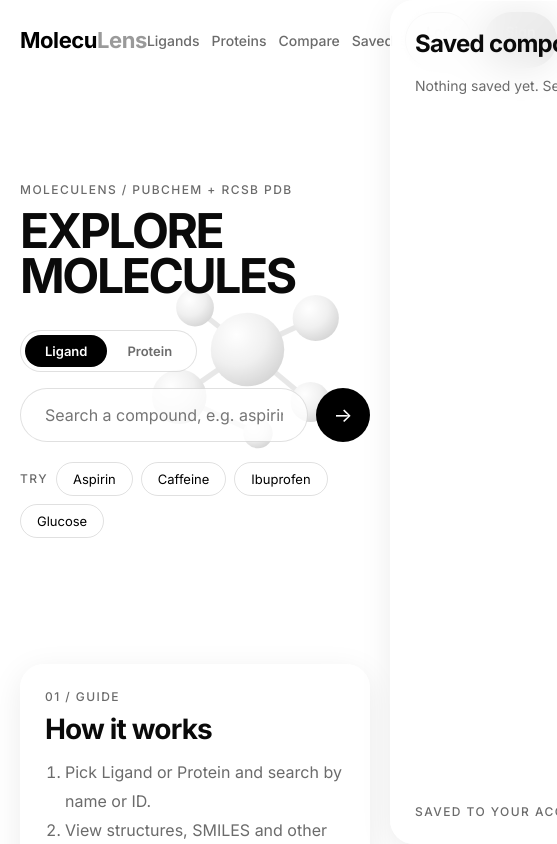
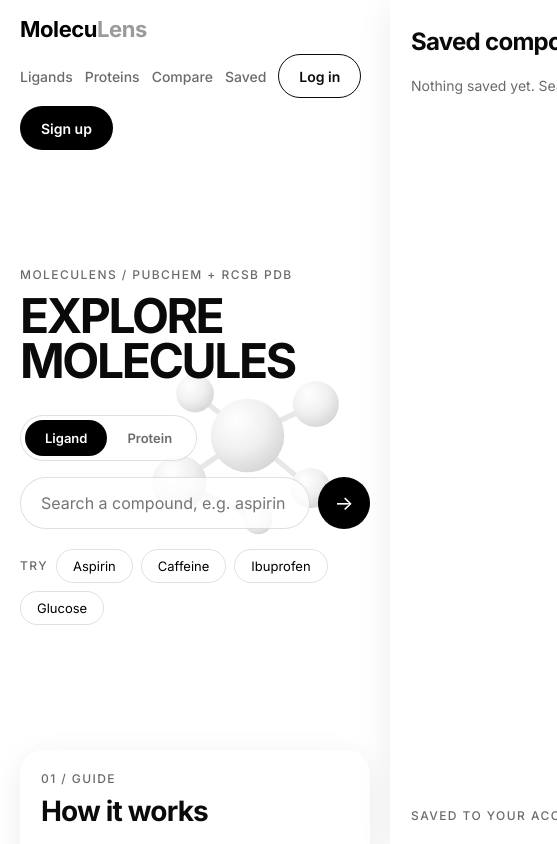
Before and after one commit to Esimisan/MolecuLens, a React (Vite) app in the folder frontend/: page / in a window 390 px wide. Shown: the top 844 px of the page, 557 px wide, since content can reach past the window. Built offline with nearby package versions, Linux system fonts and the light colour scheme.

Commit message:
updated styles for improved responsiveness and consistency; update design tokens, spacing, and layout across multiple components

```diff
--- a/frontend/src/index.css
+++ b/frontend/src/index.css
@@ -14,21 +14,26 @@
   /* Frosted glass card */
   --glass-bg: rgba(255, 255, 255, 0.6);
   --glass-border: rgba(255, 255, 255, 0.8);
-  --glass-shadow: 0 8px 32px rgba(0, 0, 0, 0.08);
-  --glass-blur: blur(20px);
+  --glass-shadow: 0 0.5rem 2rem rgba(0, 0, 0, 0.08);
+  --glass-blur: blur(1.25rem);
 
   /* Shape */
-  --radius-card: 24px;
-  --radius-pill: 999px;
+  --radius-card: 1.5rem;
+  --radius-pill: 100vmax;
 
-  /* Spacing scale */
-  --space-1: 4px;
-  --space-2: 8px;
-  --space-3: 12px;
-  --space-4: 16px;
-  --space-6: 24px;
-  --space-8: 32px;
-  --space-12: 48px;
+  /* Spacing scale (1rem = 16px by default) */
+  --space-1: 0.25rem;
+  --space-2: 0.5rem;
+  --space-3: 0.75rem;
+  --space-4: 1rem;
+  --space-6: 1.5rem;
+  --space-8: 2rem;
+  --space-12: 3rem;
+
+  /* Layout */
+  --header-height: 5rem;
+  --page-max: 75rem;
+  --page-gutter: clamp(1.25rem, 4vw, 2.5rem);
 
   /* Type */
   --font-sans: "Inter", system-ui, -apple-system, sans-serif;
@@ -39,6 +44,10 @@
 *::before,
 *::after {
   box-sizing: border-box;
+}
+
+html {
+  font-size: 100%; /* respect the user's browser font setting */
 }
 
 body {
@@ -61,27 +70,38 @@ input {
   font-family: inherit;
 }
 
+img,
+svg {
+  max-width: 100%;
+}
+
 a {
   color: inherit;
 }
 
 main {
-  min-height: calc(100vh - 80px);
+  min-height: calc(100vh - var(--header-height));
+  min-height: calc(100dvh - var(--header-height));
+}
+
+:focus-visible {
+  outline: 2px solid var(--color-text);
+  outline-offset: 2px;
 }
 
 /* ---------- Shared text helpers ---------- */
 .muted {
   color: var(--color-text-muted);
-  font-size: 14px;
+  font-size: 0.875rem;
 }
 .muted.small {
-  font-size: 12px;
-  margin-top: -8px;
+  font-size: 0.75rem;
+  margin-top: -0.5rem;
 }
 
 .eyebrow {
   /* labels like "01 / GUIDE" */
-  font-size: 12px;
+  font-size: 0.75rem;
   font-weight: 500;
   letter-spacing: 0.12em;
   text-transform: uppercase;
@@ -96,16 +116,17 @@ main {
   backdrop-filter: var(--glass-blur);
   -webkit-backdrop-filter: var(--glass-blur);
   border-radius: var(--radius-card);
-  padding: var(--space-6);
+  padding: clamp(1.25rem, 3vw, 1.5rem);
 }
 
 .btn {
   display: inline-flex;
   align-items: center;
   justify-content: center;
-  padding: 10px 20px;
+  min-height: 2.75rem; /* comfortable touch target */
+  padding: 0.625rem 1.25rem;
   border-radius: var(--radius-pill);
-  font-size: 14px;
+  font-size: 0.875rem;
   font-weight: 600;
   cursor: pointer;
   border: 1px solid transparent;
@@ -133,8 +154,8 @@ a.btn {
 
 .icon-button {
   /* small round button, e.g. close ✕ */
-  width: 36px;
-  height: 36px;
+  width: 2.5rem;
+  height: 2.5rem;
   border-radius: 50%;
   border: 1px solid var(--color-border);
   background: transparent;
@@ -143,21 +164,14 @@ a.btn {
 
 /* ---------- Generic page layout ---------- */
 .page {
-  max-width: 1200px;
+  max-width: var(--page-max);
   margin: 0 auto;
-  padding: 40px;
+  padding: 2.5rem var(--page-gutter);
 }
 .page-title {
-  font-size: clamp(40px, 7vw, 88px);
+  font-size: clamp(2.5rem, 7vw, 5.5rem);
   font-weight: 700;
   letter-spacing: -0.05em;
   text-transform: uppercase;
-  margin: 8px 0 32px;
+  margin: 0.5rem 0 2rem;
 }
-
-@media (max-width: 800px) {
-  .page {
-    padding-left: 20px;
-    padding-right: 20px;
-  }
-}
--- a/frontend/src/styles/Auth.css
+++ b/frontend/src/styles/Auth.css
@@ -5,20 +5,21 @@
 
 .auth-card {
   width: 100%;
-  max-width: 440px;
+  max-width: 27.5rem;
   display: flex;
   flex-direction: column;
-  gap: 16px;
+  gap: 1rem;
 }
 .auth-title {
-  font-size: 32px;
+  font-size: clamp(1.75rem, 5vw, 2rem);
   font-weight: 700;
   letter-spacing: -0.03em;
 }
 
 .field {
-  padding: 14px 20px;
-  font-size: 15px;
+  min-height: 3rem;
+  padding: 0.875rem 1.25rem;
+  font-size: 1rem; /* 16px+ stops iOS from zooming on focus */
   border-radius: var(--radius-pill);
   border: 1px solid var(--color-border);
   background: rgba(255, 255, 255, 0.8);
--- a/frontend/src/styles/Compare.css
+++ b/frontend/src/styles/Compare.css
@@ -1,23 +1,18 @@
 .compare-grid {
   display: grid;
-  grid-template-columns: 1fr 1fr 1fr;
-  gap: 24px;
+  /* As many columns as fit, each at least 16rem: 3 → 2 → 1 with no media query */
+  grid-template-columns: repeat(auto-fit, minmax(min(16rem, 100%), 1fr));
+  gap: 1.5rem;
 }
 .compare-card {
-  min-height: 260px;
+  min-height: 16rem;
 }
 .compare-add {
-  min-height: 260px;
+  min-height: 16rem;
   border-radius: var(--radius-card);
   cursor: pointer;
   border: 2px dashed var(--color-border);
   background: transparent;
   color: var(--color-text-muted);
-  font-size: 14px;
+  font-size: 0.875rem;
 }
-
-@media (max-width: 800px) {
-  .compare-grid {
-    grid-template-columns: 1fr;
-  }
-}
--- a/frontend/src/styles/Header.css
+++ b/frontend/src/styles/Header.css
@@ -3,17 +3,20 @@
   top: 0;
   z-index: 20;
   display: flex;
+  flex-wrap: wrap;
   align-items: center;
   justify-content: space-between;
-  padding: 20px 40px;
-  height: 80px;
+  gap: 0.75rem 1rem;
+  min-height: var(--header-height);
+  padding: 1rem var(--page-gutter);
   background: rgba(255, 255, 255, 0.7);
-  backdrop-filter: blur(16px);
+  backdrop-filter: blur(1rem);
+  -webkit-backdrop-filter: blur(1rem);
 }
 
 .wordmark {
   text-decoration: none;
-  font-size: 22px;
+  font-size: 1.375rem;
   font-weight: 700;
   letter-spacing: -0.02em;
   color: var(--color-black);
@@ -24,13 +27,14 @@
 
 .nav {
   display: flex;
+  flex-wrap: wrap;
   align-items: center;
-  gap: 24px;
+  gap: 0.5rem clamp(0.75rem, 2vw, 1.5rem);
 }
 
 .nav-link {
   text-decoration: none;
-  font-size: 14px;
+  font-size: 0.875rem;
   font-weight: 500;
   color: var(--color-text-muted);
 }
@@ -46,11 +50,9 @@
   padding: 0;
 }
 
-@media (max-width: 800px) {
-  .header {
-    padding: 16px 20px;
-  }
+/* Small screens: wordmark on its own row, nav underneath */
+@media (max-width: 48em) {
   .nav {
-    gap: 12px;
+    width: 100%;
   }
 }
--- a/frontend/src/styles/Home.css
+++ b/frontend/src/styles/Home.css
@@ -1,45 +1,47 @@
 .home {
-  padding: 0 40px 80px;
-  max-width: 1200px;
+  max-width: var(--page-max);
   margin: 0 auto;
+  padding: 0 var(--page-gutter) 5rem;
 }
 
 /* ---------- Hero ---------- */
 .hero {
   position: relative;
-  min-height: 560px;
   display: flex;
   align-items: center;
+  min-height: clamp(28rem, 75vh, 35rem);
 }
 .hero-content {
   position: relative;
   z-index: 1;
-  max-width: 620px;
+  width: 100%;
+  max-width: 38.75rem;
 }
 .hero-title {
-  font-size: clamp(48px, 9vw, 120px);
+  font-size: clamp(3rem, 9vw, 7.5rem);
   font-weight: 700;
   line-height: 0.92;
   letter-spacing: -0.05em;
   text-transform: uppercase;
-  margin: 12px 0 32px;
+  margin: 0.75rem 0 2rem;
 }
 
 /* ---------- Ligand / Protein toggle ---------- */
 .mode-toggle {
   display: inline-flex;
-  padding: 4px;
-  margin-bottom: 16px;
+  padding: 0.25rem;
+  margin-bottom: 1rem;
   border-radius: var(--radius-pill);
   border: 1px solid var(--color-border);
   background: rgba(255, 255, 255, 0.7);
 }
 .mode-option {
-  padding: 8px 20px;
+  min-height: 2.25rem;
+  padding: 0.5rem 1.25rem;
   border: 0;
   border-radius: var(--radius-pill);
   background: transparent;
-  font-size: 13px;
+  font-size: 0.8125rem;
   font-weight: 600;
   color: var(--color-text-muted);
   cursor: pointer;
@@ -52,13 +54,14 @@
 /* ---------- Search ---------- */
 .search {
   display: flex;
-  gap: 8px;
-  max-width: 520px;
+  gap: 0.5rem;
+  max-width: 32.5rem;
 }
 .search-input {
   flex: 1;
-  padding: 16px 24px;
-  font-size: 16px;
+  min-width: 0; /* lets the input shrink inside flex on tiny screens */
+  padding: 1rem 1.5rem;
+  font-size: 1rem; /* 16px+ stops iOS from zooming on focus */
   border-radius: var(--radius-pill);
   border: 1px solid var(--color-border);
   background: rgba(255, 255, 255, 0.8);
@@ -68,13 +71,14 @@
   border-color: var(--color-text);
 }
 .search-button {
-  width: 54px;
-  height: 54px;
+  flex-shrink: 0;
+  width: 3.5rem;
+  height: 3.5rem;
   border-radius: 50%;
   border: 0;
   background: var(--color-black);
   color: var(--color-white);
-  font-size: 20px;
+  font-size: 1.25rem;
   cursor: pointer;
 }
 
@@ -83,16 +87,16 @@
   display: flex;
   flex-wrap: wrap;
   align-items: center;
-  gap: 8px;
-  margin-top: 20px;
+  gap: 0.5rem;
+  margin-top: 1.25rem;
 }
 .chip {
-  padding: 8px 16px;
+  padding: 0.5rem 1rem;
   border-radius: var(--radius-pill);
   cursor: pointer;
   border: 1px solid var(--color-border);
   background: transparent;
-  font-size: 13px;
+  font-size: 0.8125rem;
 }
 .chip:hover {
   border-color: var(--color-text);
@@ -100,25 +104,32 @@
 
 /* ---------- "How it works" card ---------- */
 .guide {
-  max-width: 420px;
-  margin-top: 24px;
+  max-width: 26.25rem;
+  margin-top: 1.5rem;
 }
 .guide-title {
-  font-size: 28px;
+  font-size: 1.75rem;
   font-weight: 700;
   letter-spacing: -0.03em;
-  margin: 8px 0 12px;
+  margin: 0.5rem 0 0.75rem;
 }
 .guide-list {
   margin: 0;
-  padding-left: 20px;
+  padding-left: 1.25rem;
   color: var(--color-text-muted);
   line-height: 1.8;
 }
 
-@media (max-width: 800px) {
-  .home {
-    padding-left: 20px;
-    padding-right: 20px;
+/* ---------- Small screens ---------- */
+@media (max-width: 30em) {
+  .search-input {
+    padding: 0.875rem 1.25rem;
+  }
+  .search-button {
+    width: 3.25rem;
+    height: 3.25rem;
+  }
+  .guide {
+    max-width: none;
   }
 }
--- a/frontend/src/styles/MoleculeHero.css
+++ b/frontend/src/styles/MoleculeHero.css
@@ -3,14 +3,15 @@
   right: 0;
   top: 50%;
   transform: translateY(-50%);
-  width: min(620px, 60%);
+  width: min(38.75rem, 60%);
+  height: auto;
   opacity: 0.9;
 }
 
-@media (max-width: 800px) {
+@media (max-width: 48em) {
   .molecule-hero {
     width: 90%;
+    right: -10%;
     opacity: 0.35;
-    right: -10%;
   }
 }
--- a/frontend/src/styles/SavedPanel.css
+++ b/frontend/src/styles/SavedPanel.css
@@ -18,14 +18,15 @@
   right: 0;
   bottom: 0;
   z-index: 40;
-  width: min(420px, 100%);
+  width: min(26.25rem, 100%);
   border-radius: var(--radius-card) 0 0 var(--radius-card);
   background: rgba(255, 255, 255, 0.9);
   transform: translateX(100%);
   transition: transform 0.3s ease;
   display: flex;
   flex-direction: column;
-  gap: 16px;
+  gap: 1rem;
+  overflow-y: auto;
 }
 .saved-panel-open {
   transform: translateX(0);
@@ -37,10 +38,17 @@
   align-items: center;
 }
 .saved-header h2 {
-  font-size: 24px;
+  font-size: 1.5rem;
   letter-spacing: -0.03em;
 }
 
 .saved-footer {
   margin-top: auto;
 }
+
+/* Full-width panel with no rounded edge on phones */
+@media (max-width: 30em) {
+  .saved-panel {
+    border-radius: 0;
+  }
+}
```
